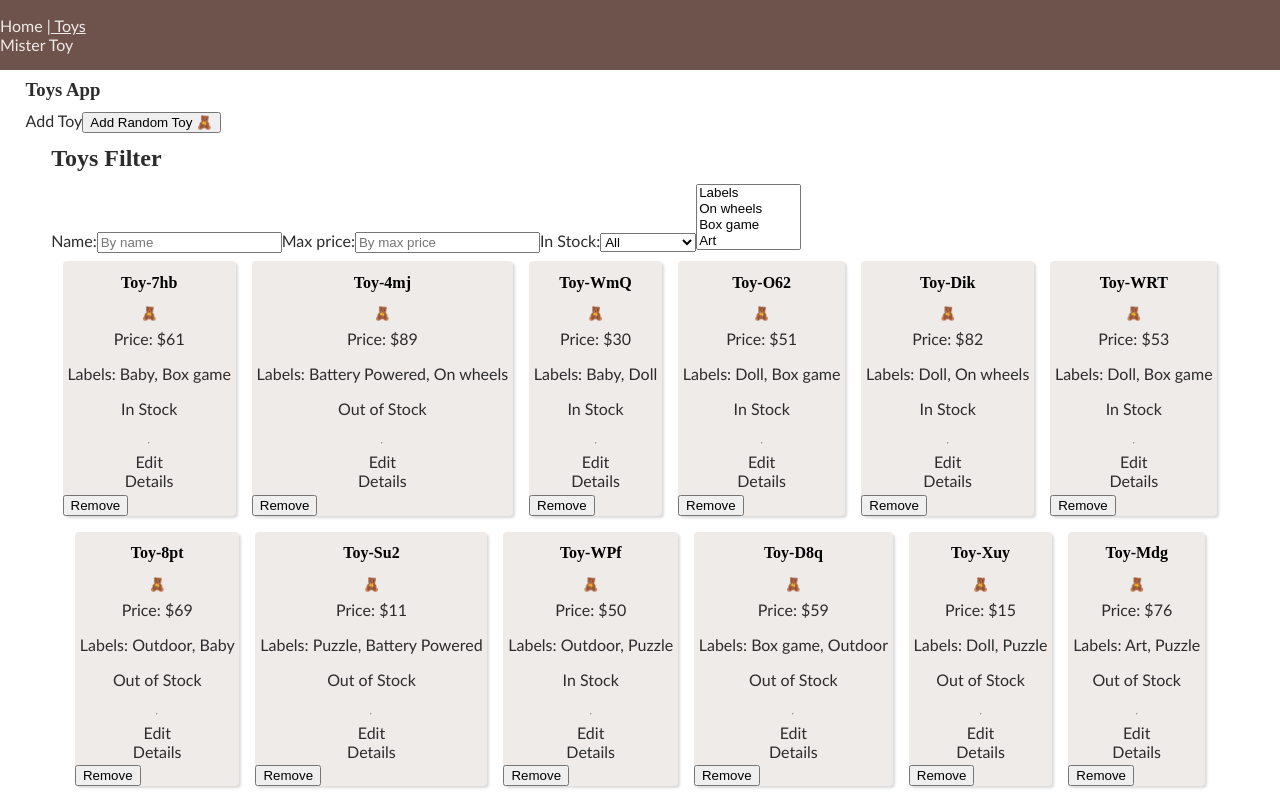
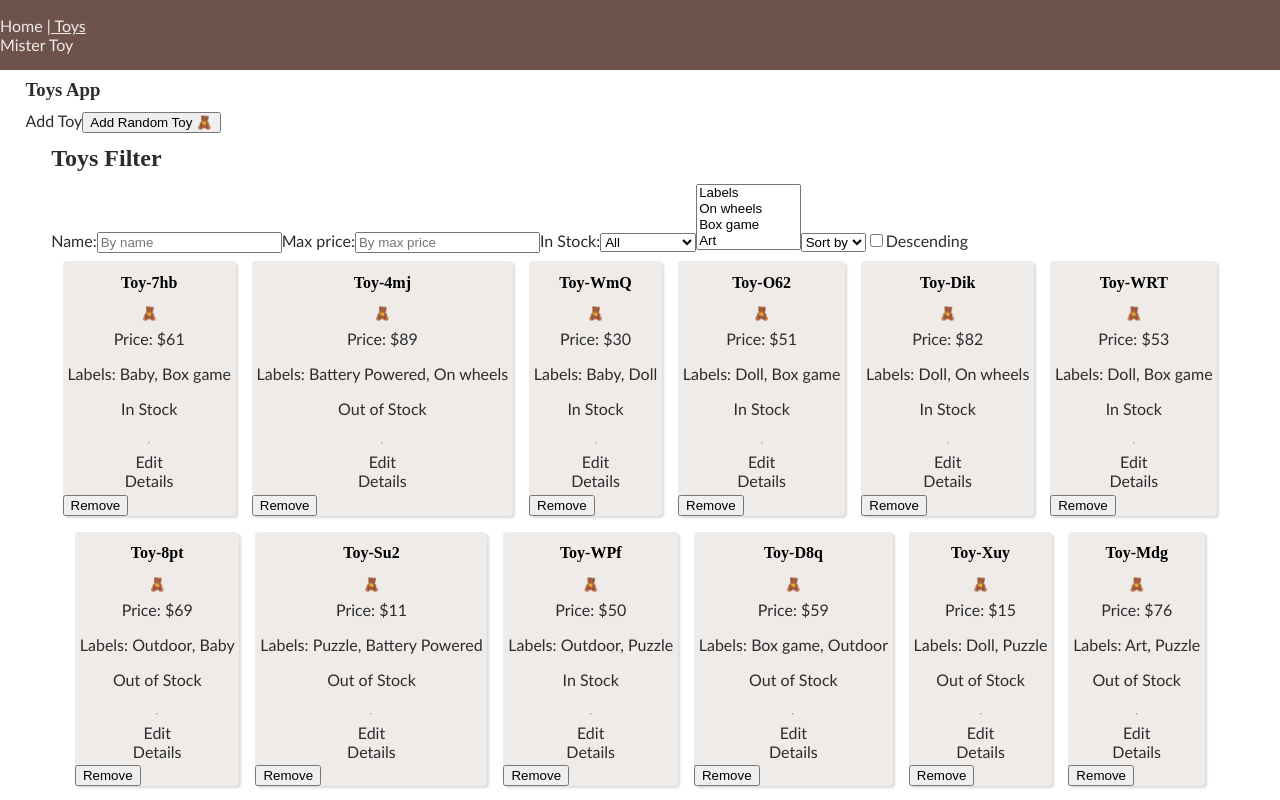
Before and after one commit to AmitBaruchh/MisterToy-Frontend, a React (Vite) app: page /toy in a window 1280 px wide. Shown: the top 800 px of the page. Built offline with nearby package versions, Linux system fonts and the light colour scheme; a web font is replaced by a local one.

Commit message:
Add sorting functionality

```diff
--- a/src/cmps/ToyFilter.jsx
+++ b/src/cmps/ToyFilter.jsx
@@ -10,7 +10,7 @@ export function ToyFilter({ filterBy, onSetFilter }) {
 
     useEffect(() => {
         debouncedOnSetFilter.current(filterByToEdit)
-    }, [filterByToEdit])
+    }, [filterByToEdit, filterByToEdit.sortBy])
 
     function handleChange({ target }) {
         const field = target.name
@@ -29,8 +29,20 @@ export function ToyFilter({ filterBy, onSetFilter }) {
                 value = target.checked
                 break
         }
-
-        setFilterByToEdit(prevFilter => ({ ...prevFilter, [field]: value }))
+        if (field === 'desc') {
+            value = target.checked ? -1 : 1
+            setFilterByToEdit(prevFilter => ({
+                ...prevFilter,
+                sortBy: { ...prevFilter.sortBy, desc: value },
+            }))
+        } else if (field === 'type') {
+            setFilterByToEdit(prevFilter => ({
+                ...prevFilter,
+                sortBy: { ...prevFilter.sortBy, type: value },
+            }))
+        } else {
+            setFilterByToEdit(prevFilter => ({ ...prevFilter, [field]: value }))
+        }
     }
 
     function onSubmitFilter(ev) {
@@ -77,6 +89,22 @@ export function ToyFilter({ filterBy, onSetFilter }) {
                         </option>
                     ))}
                 </select>
+
+                <select name="type" value={filterByToEdit.sortBy.type} onChange={handleChange}>
+                    <option value="">Sort by</option>
+                    <option value="name">Name</option>
+                    <option value="price">Price</option>
+                    <option value="createdAt">Date</option>
+                </select>
+                <label>
+                    <input
+                        type="checkbox"
+                        name="desc"
+                        checked={filterByToEdit.sortBy.desc < 0}
+                        onChange={handleChange}
+                    />
+                    Descending
+                </label>
             </form>
         </section>
     )
--- a/src/services/toy.service.js
+++ b/src/services/toy.service.js
@@ -35,6 +35,20 @@ function query(filterBy = {}) {
 
         if (filterBy.labels && filterBy.labels.length) {
             toys = toys.filter(toy => filterBy.labels.every(label => toy.labels.includes(label)))
+        }
+
+        const { type, desc } = filterBy.sortBy
+
+        const numDesc = desc * 1
+
+        if (type) {
+            toys.sort((t1, t2) => {
+                if (type === 'name') {
+                    return t1.name.localeCompare(t2.name) * numDesc
+                } else if (type === 'price' || type === 'createdAt') {
+                    return (t1[type] - t2[type]) * numDesc
+                }
+            })
         }
 
         return toys
@@ -81,7 +95,16 @@ function getRandomToy() {
 }
 
 function getDefaultFilter() {
-    return { txt: '', price: '', inStock: '' }
+    return {
+        txt: '',
+        inStock: null,
+        labels: [],
+        pageIdx: 0,
+        sortBy: {
+            type: '',
+            desc: 1,
+        },
+    }
 }
 
 function _getRandomLabels(numOfLabels = 2) {
```
